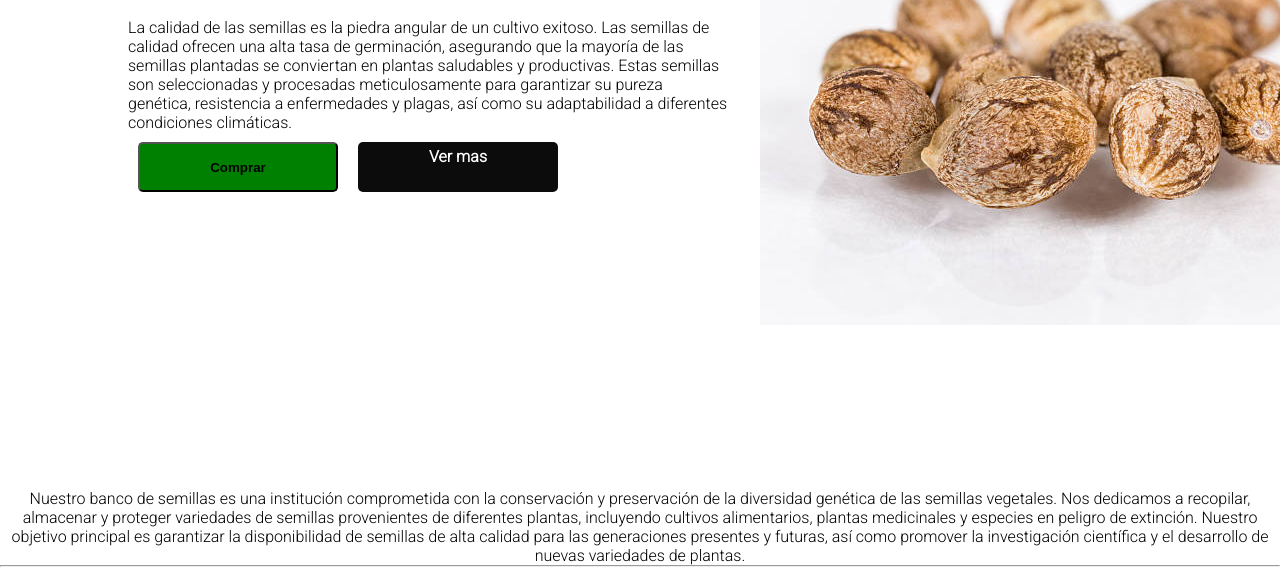
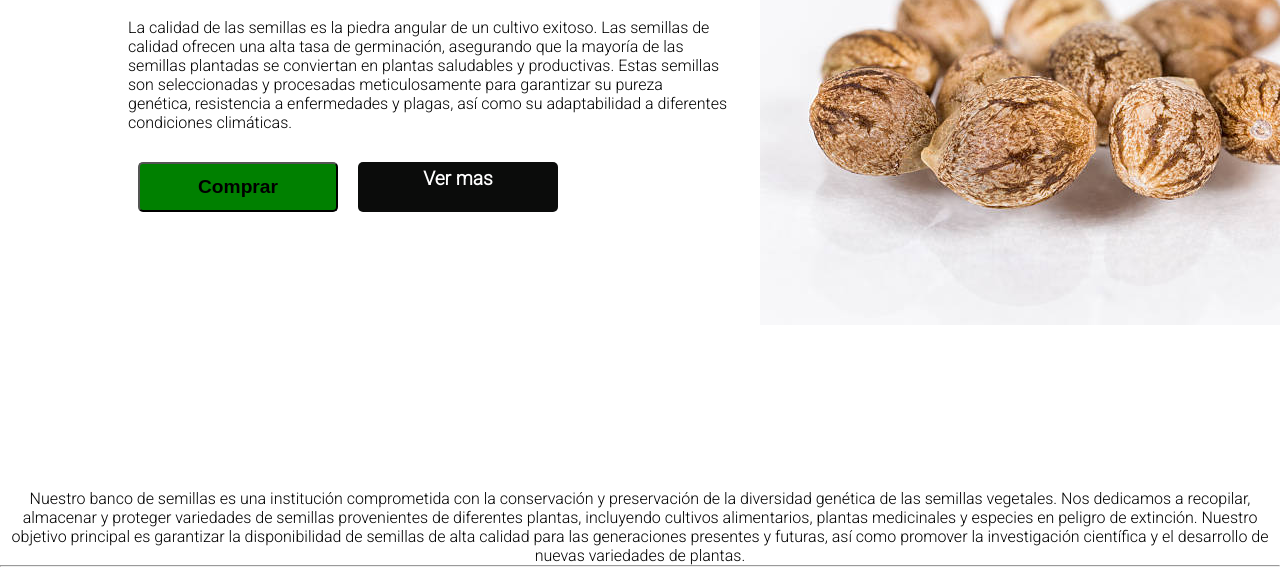
Before and after one commit to Fransibio/entrega3, a plain HTML site: page index.html in a window 1280 px wide. Shown: the part 266-833 px from the top of the page. Drawn offline with Linux system fonts and the light colour scheme.

Commit message:
arreglos

```diff
--- a/styles.css
+++ b/styles.css
@@ -66,6 +66,7 @@ body {
   margin: 10px;
   padding: 5px 10px;
   font-weight: 700;
+  font-size: larger;
 }
 .button:hover {
   background-color: #000100;
@@ -84,13 +85,14 @@ body {
   margin: 10px;
   padding: 5px 10px;
   font-weight: 700;
+  font-size: larger;
 }
 .botones {
   display: flex;
+  margin-top: 20px;
 }
 .info {
   text-align: center;
-  max-width: fit-content;
 }
 .imagen-hero {
   padding: 2rem;
```
